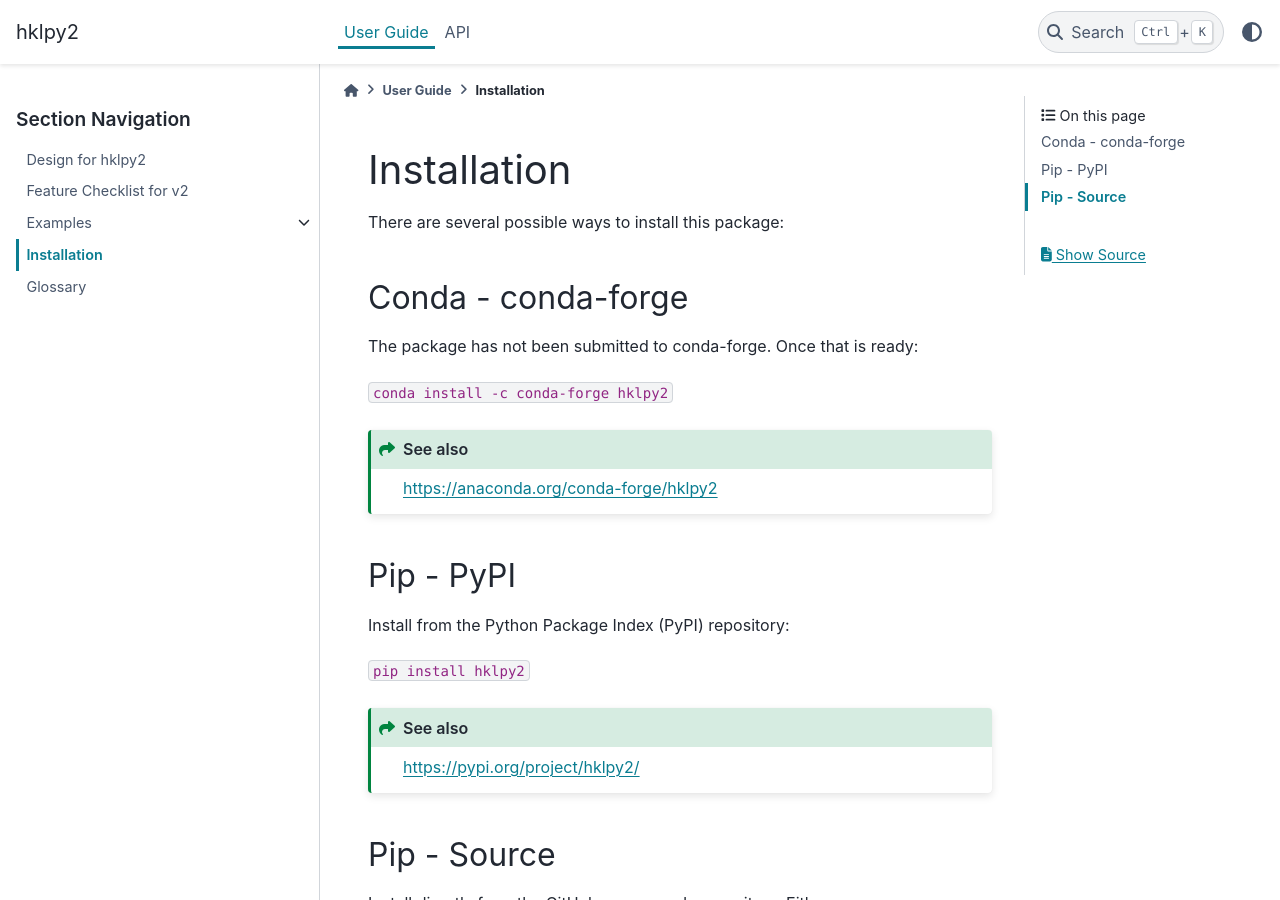
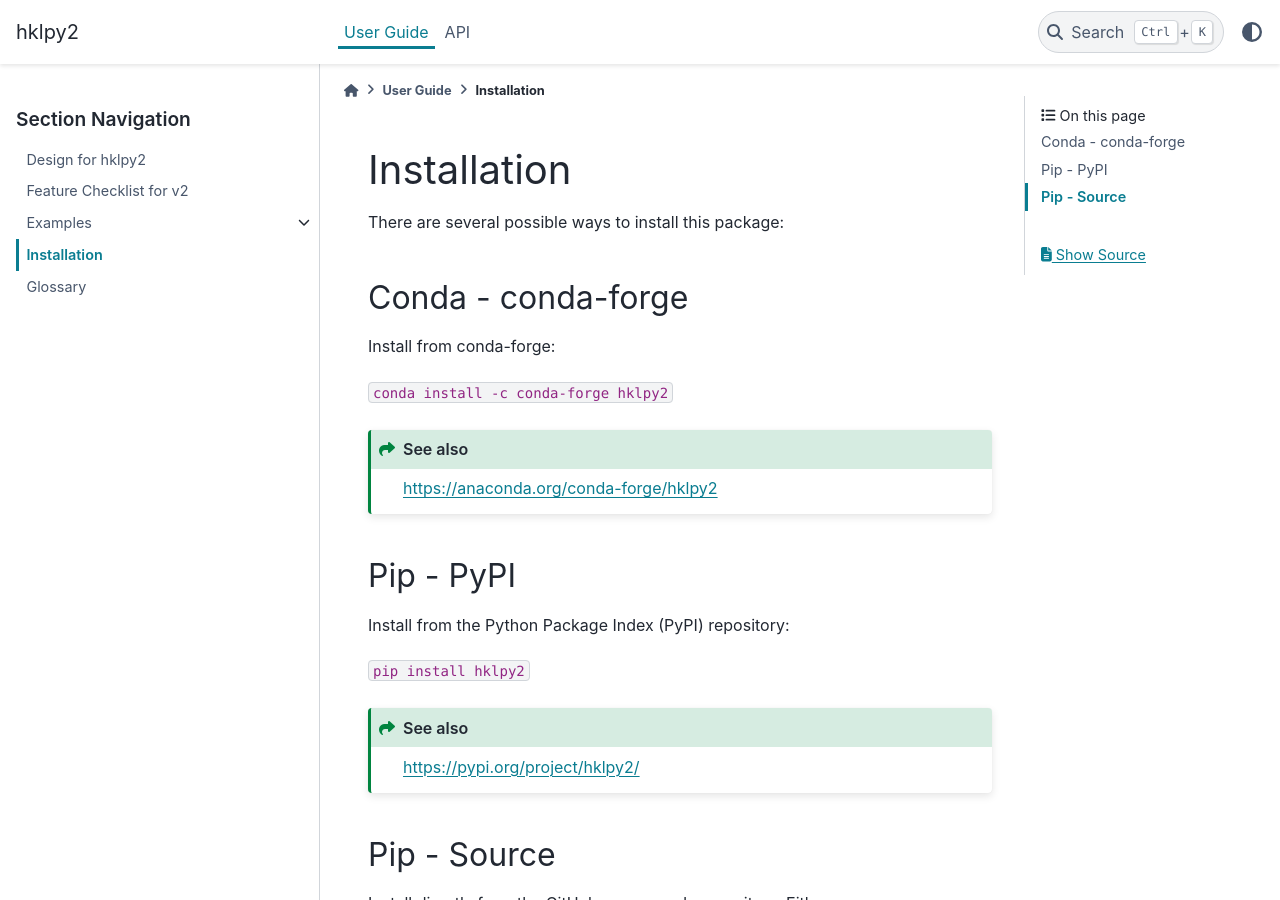
Before and after one commit to prjemian/hklpy2, a Sphinx documentation site: the page built from docs/source/install.rst, in a window 1280 px wide and 900 px high. Built offline with Sphinx 7.4.7 and the PyData theme 0.15.4, drawn with Linux system fonts in a browser that asks for light colours; pages that are not in the unit, such as notebooks, are missing from menus; the version number could not be read and is left out.

Commit message:
FIX #5 Now on conda-forge!

```diff
--- a/docs/source/install.rst
+++ b/docs/source/install.rst
@@ -11,7 +11,7 @@
 Conda - conda-forge
 ====================
 
-The package has not been submitted to conda-forge.  Once that is ready:
+Install from conda-forge:
 
 ``conda install -c conda-forge hklpy2``
 
```
